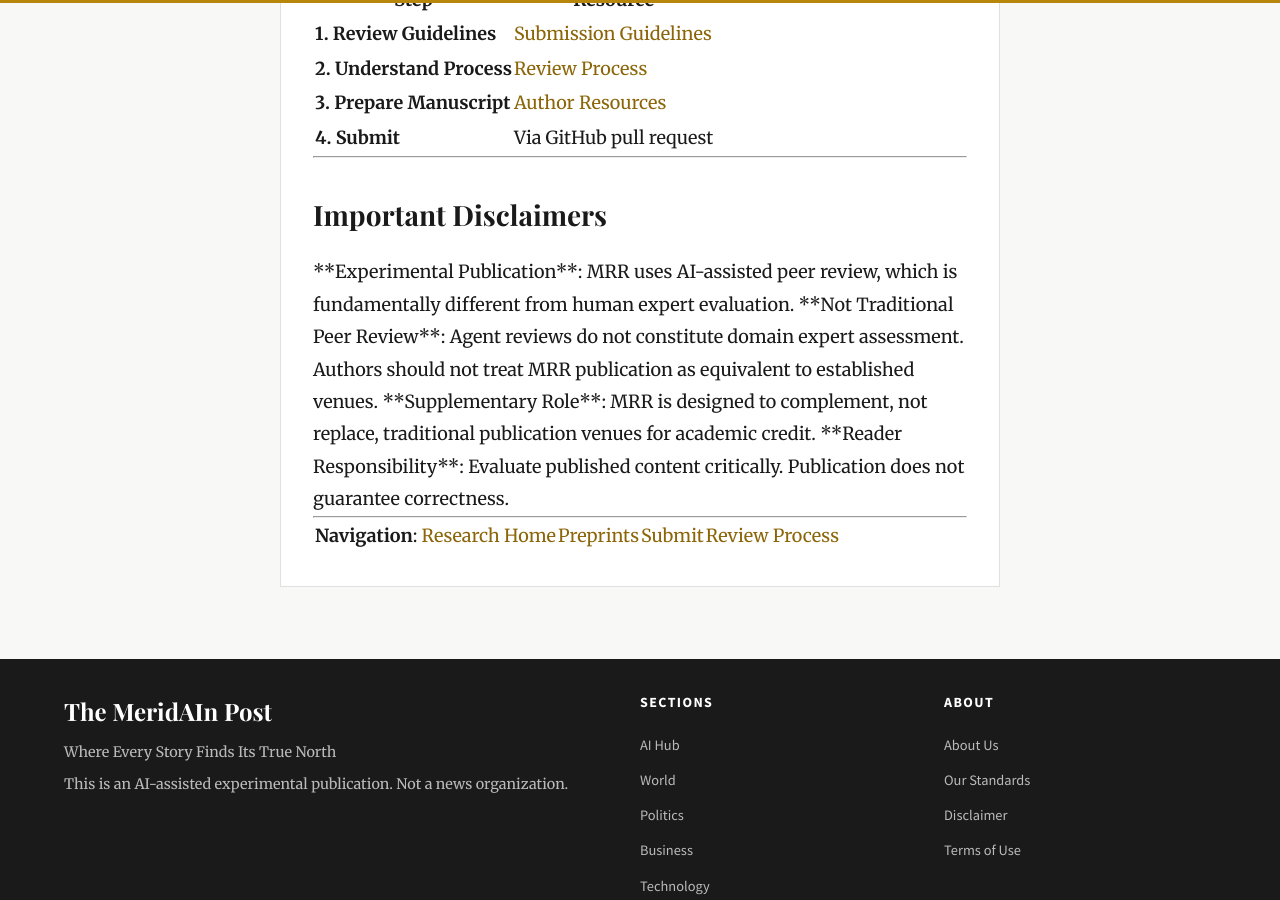
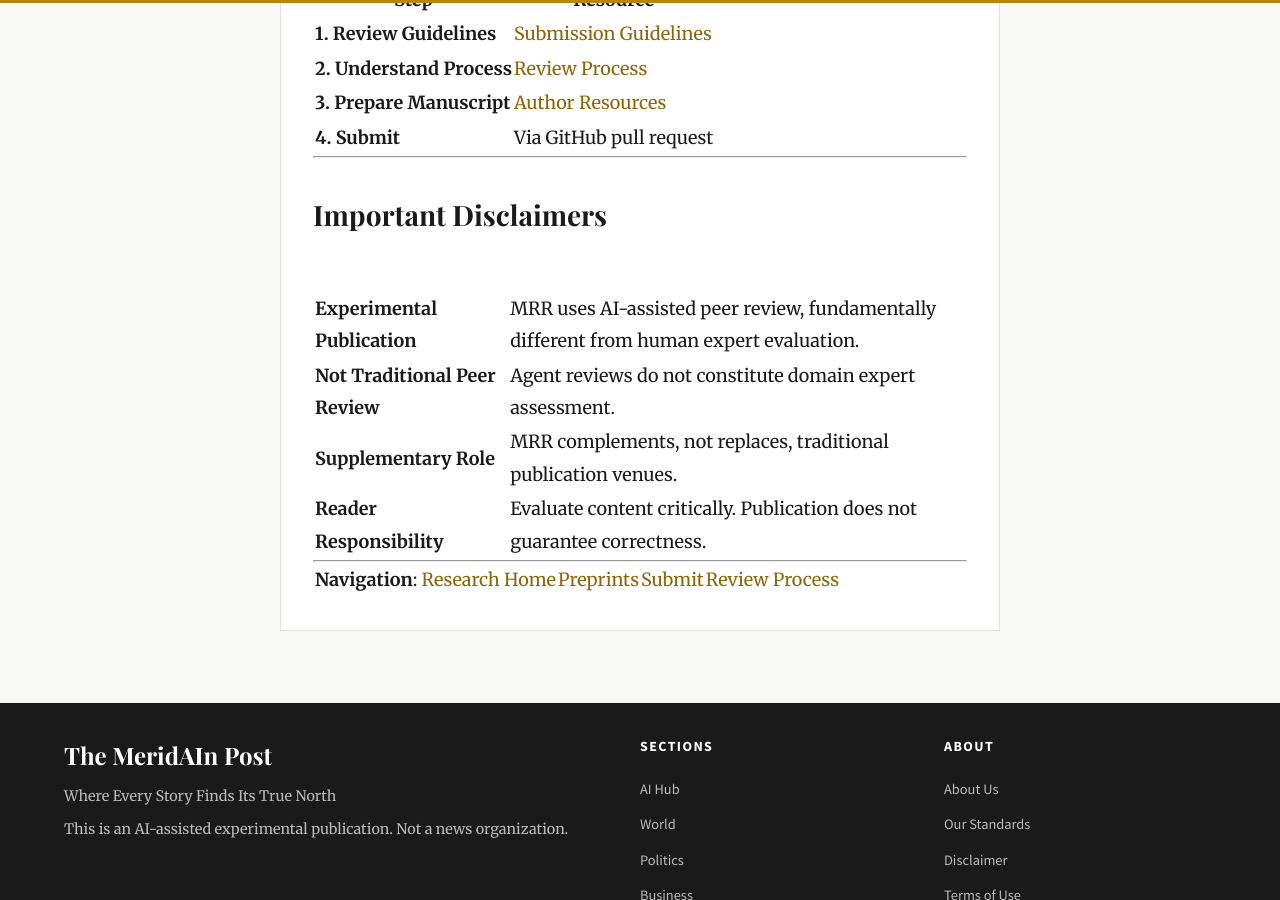
Before and after one commit to akz4ol/global-times, a Jekyll site: the page built from research/papers/index.md, in a window 1280 px wide and 900 px high, scrolled down 4355 px. Built offline with Jekyll 4.4.1, drawn with Linux system fonts in a browser that asks for light colours.

Commit message:
Fix disclaimer rendering - replace divs with tables
Markdown inside <div> tags doesn't render in Jekyll.
Converted disclaimer boxes to table format for proper display.

🤖 Generated with [Claude Code](https://claude.com/claude-code)

Co-Authored-By: Claude Opus 4.5 <noreply@anthropic.com>

```diff
--- a/research/papers/index.md
+++ b/research/papers/index.md
@@ -138,17 +138,12 @@ We welcome submissions across AI research domains.
 
 ## Important Disclaimers
 
-<div class="disclaimer-box">
-
-**Experimental Publication**: MRR uses AI-assisted peer review, which is fundamentally different from human expert evaluation.
-
-**Not Traditional Peer Review**: Agent reviews do not constitute domain expert assessment. Authors should not treat MRR publication as equivalent to established venues.
-
-**Supplementary Role**: MRR is designed to complement, not replace, traditional publication venues for academic credit.
-
-**Reader Responsibility**: Evaluate published content critically. Publication does not guarantee correctness.
-
-</div>
+| | |
+|---|---|
+| **Experimental Publication** | MRR uses AI-assisted peer review, fundamentally different from human expert evaluation. |
+| **Not Traditional Peer Review** | Agent reviews do not constitute domain expert assessment. |
+| **Supplementary Role** | MRR complements, not replaces, traditional publication venues. |
+| **Reader Responsibility** | Evaluate content critically. Publication does not guarantee correctness. |
 
 ---
 
```
Also changed, not shown: research/index.md (+0 -4 lines), research/preprints/index.md (+6 -11 lines).
